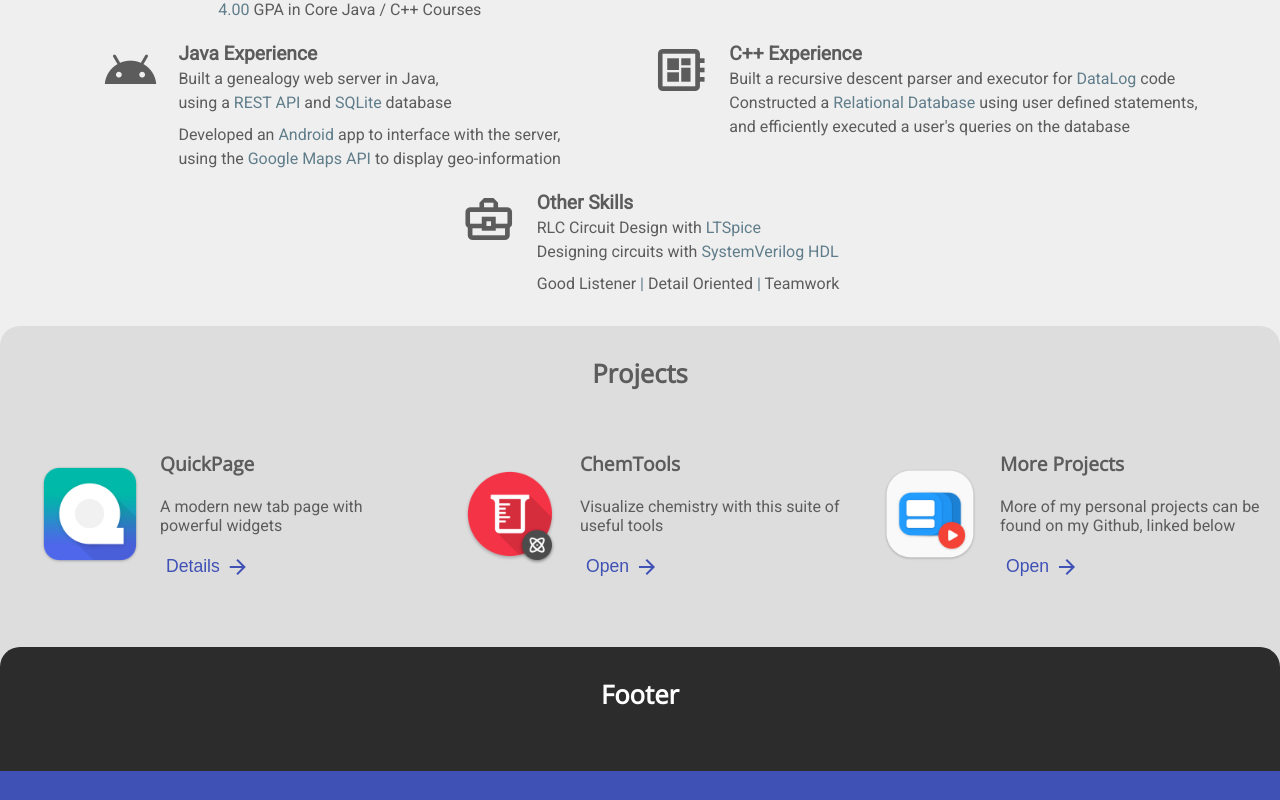
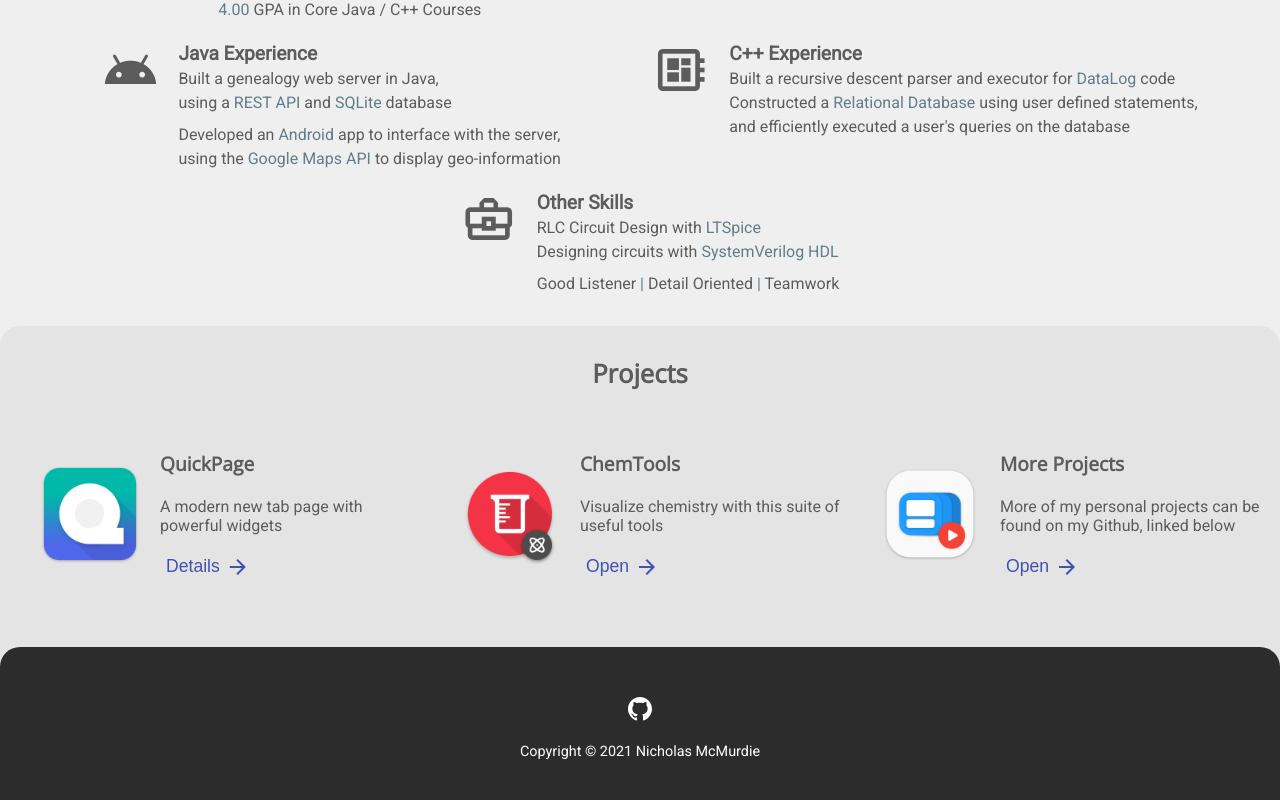
Before and after one commit to nmcmurdie/Portfolio, a React (Create React App) app: page / in a window 1280 px wide. Shown: the part 1054-1854 px from the top of the page. Before the commit the page ends 1825 px from the top, so only its background shows below. Built offline with nearby package versions, Linux system fonts and the light colour scheme.

Commit message:
Create site footer

```diff
--- a/src/App.css
+++ b/src/App.css
@@ -1,7 +1,7 @@
 :root {
   --background-primary: #fff;
   --background-secondary: #efefef;
-  --background-tertiary: #dddddd;
+  --background-tertiary: #e4e4e4;
   --background-alternate: #2c2c2c;
 
   --text-primary: #3c3c3c;
--- a/src/App.js
+++ b/src/App.js
@@ -1,9 +1,9 @@
 import Header from './layouts/Header'
-import Section from './layouts/Section'
 import TitleSection from './layouts/sections/TitleSection'
 import AboutSection from './layouts/sections/AboutSection'
+import ProjectsSection from './layouts/sections/ProjectsSection';
+import FooterSection from './layouts/sections/FooterSection';
 import './App.css';
-import ProjectsSection from './layouts/sections/ProjectsSection';
 
 
 function App() {
@@ -13,7 +13,7 @@
       <TitleSection />
       <AboutSection />
       <ProjectsSection />
-      <Section type="footer" title="Footer"></Section>
+      <FooterSection />
     </>
   );
 }
--- a/src/components/SquareButton.css
+++ b/src/components/SquareButton.css
@@ -14,9 +14,6 @@
 .button-square:hover {
     box-shadow: 0 3px 6px rgba(0, 0, 0, .25);
 }
-.button-icon {
-    pointer-events: none;
-}
 
 .button-email {
     background-color: #4CAF50;
@@ -27,3 +24,7 @@
 .button-linkedin {
     background-color: #3F51B5;
 }
+.button-simple {
+    background-color: transparent;
+    box-shadow: none !important;
+}
--- a/src/components/SquareButton.js
+++ b/src/components/SquareButton.js
@@ -1,12 +1,12 @@
 import React from 'react'
 import './SquareButton.css'
 
-function SquareButton({ icon, iconURL, alt, link }) {
+function SquareButton({ icon, iconURL, alt, link, simple }) {
     return (
         <form action={link}>
-            <button title={alt} className={`button button-square button-${alt.toLowerCase()}`}>
+            <button title={alt} className={`button button-square button-${alt.toLowerCase()}${simple ? ' button-simple' : ''}`}>
                 {icon && <span className="material-icons-outlined">{icon}</span>}
-                {iconURL && <img className="button-icon" alt={alt} src={`${process.env.PUBLIC_URL}/img/${iconURL}`} />}
+                {iconURL && <img alt={alt} src={`${process.env.PUBLIC_URL}/img/${iconURL}`} />}
             </button>
         </form>
     )
--- /dev/null
+++ b/src/layouts/sections/FooterSection.css
@@ -0,0 +1,8 @@
+.section.footer {
+    background-color: var(--background-alternate);
+    text-align: center;
+    font-size: .9em;
+}
+.footer-links {
+    margin: 0;
+}
--- /dev/null
+++ b/src/layouts/sections/FooterSection.js
@@ -0,0 +1,17 @@
+import React from 'react'
+import SquareButton from '../../components/SquareButton'
+import Section from '../Section'
+import './FooterSection.css'
+
+function FooterSection() {
+    return (
+        <Section type="footer">
+            <div className="links-container footer-links">
+                <SquareButton iconURL="github.svg" link="https://www.github.com/nmcmurdie/portfolio" alt="Github" simple="true" />
+            </div>
+            Copyright © 2021 Nicholas McMurdie
+        </Section>
+    )
+}
+
+export default FooterSection
```
